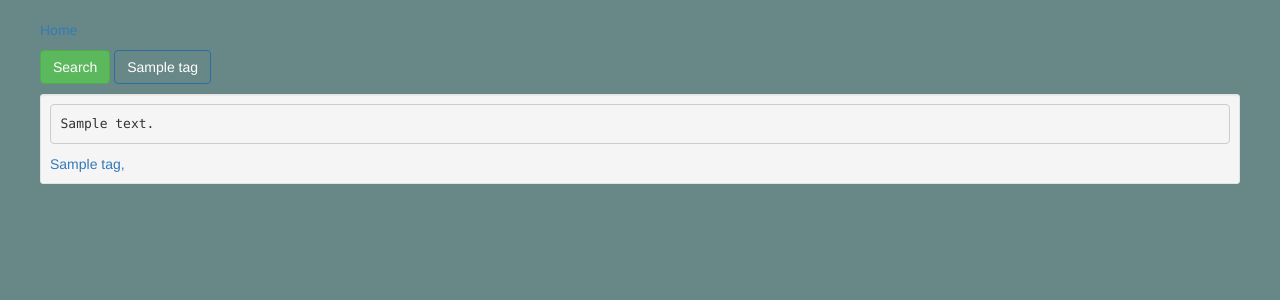
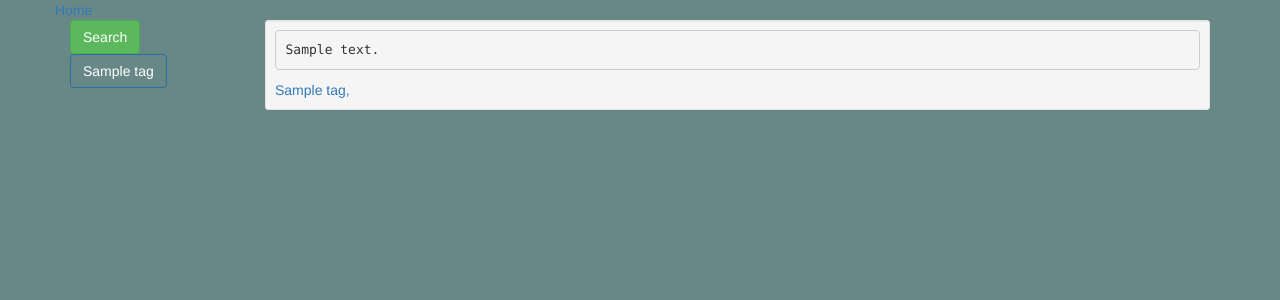
Before and after one commit to dimdiden/portanizer, a Django app: page / in a window 1280 px wide. Shown: the top 300 px of the page. Run offline with Django 3.2, Linux system fonts and the light colour scheme; tables that the repository leaves empty hold one stand-in row (values such as "Sample post"); some libraries are stand-ins or nearby versions.

Commit message:
Reorganazing page grid

```diff
--- a/posts/static/css/main.css
+++ b/posts/static/css/main.css
@@ -2,7 +2,6 @@
   border-radius: 0 !important;
 }*/
 .btn-primary {
-    box-shadow: none;
     background-color: transparent;
 }
 /*http://stackoverflow.com/questions/34536784/bootstrap-button-active-color-change*/
@@ -13,10 +12,9 @@
 .btn.btn-primary:hover {
   background-color: transparent;
 }
-.row {
+/*.row {
     margin-top:10px;
-}
+}*/
 body {
-    height : 100%;
     background-color:#688887;
 }
--- a/posts/templates/header.html
+++ b/posts/templates/header.html
@@ -11,9 +11,7 @@
 </head>
 <body>
     <div class="container">
-        <div class="row">
             {% block content %}{% endblock content %}
-        </div><!--first row-->
     </div><!--container-->
 </body>
 </html>
--- a/posts/templates/includes/panel.html
+++ b/posts/templates/includes/panel.html
@@ -1,4 +1,4 @@
-<form action ="" method = "get" novalidate>
+<form class="form-group" action ="" method = "get" novalidate>
     <button type="submit" class="btn btn-success">Search</button>
     {% comment %}
         <div class="form">
--- a/posts/templates/index.html
+++ b/posts/templates/index.html
@@ -4,9 +4,11 @@
         {% include "includes/top.html" %}
     </div>
     <div class="row">
-        {% include "includes/panel.html" %}
-    </div>
-    <div class="row">
-        {% include "includes/posts.html" %}
+        <div class="col-sm-2">
+            {% include "includes/panel.html" %}
+        </div>
+        <div class="col-sm-10">
+            {% include "includes/posts.html" %}
+        </div>
     </div>
 {% endblock content %}
```
